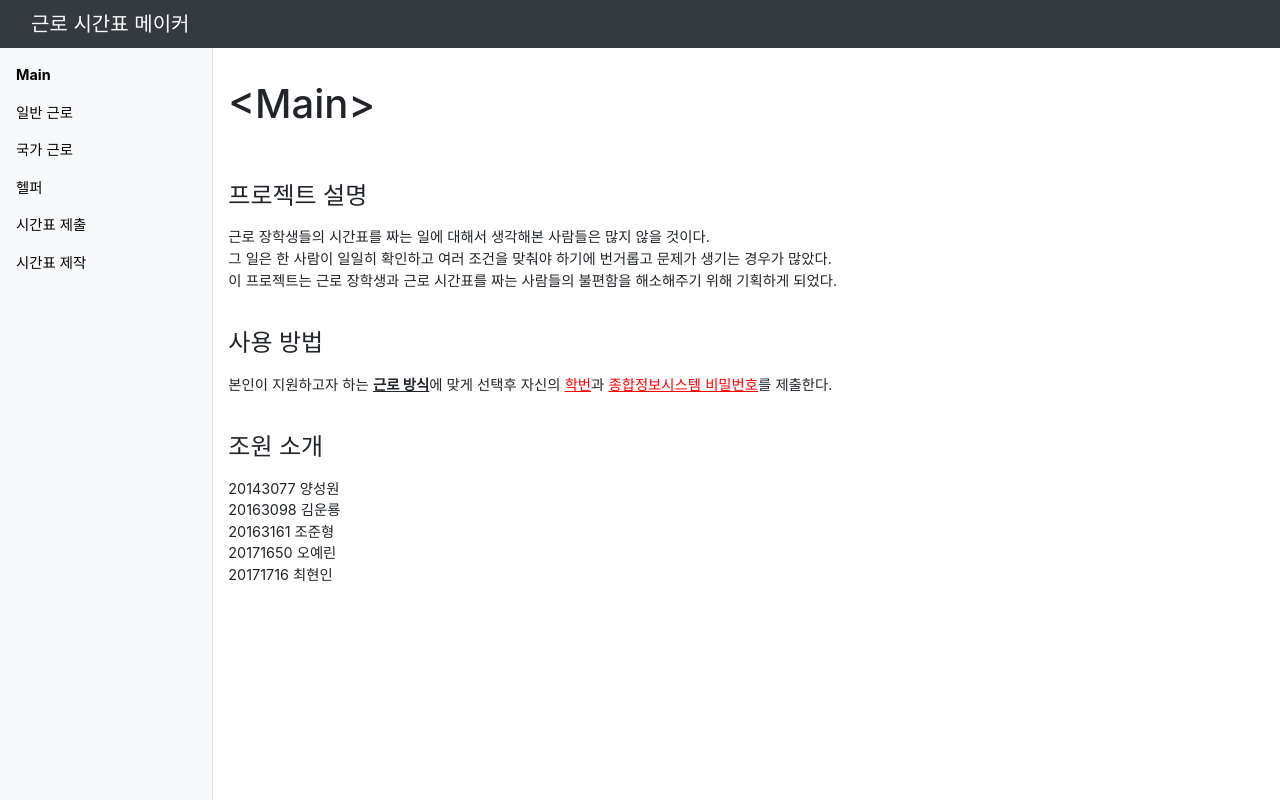
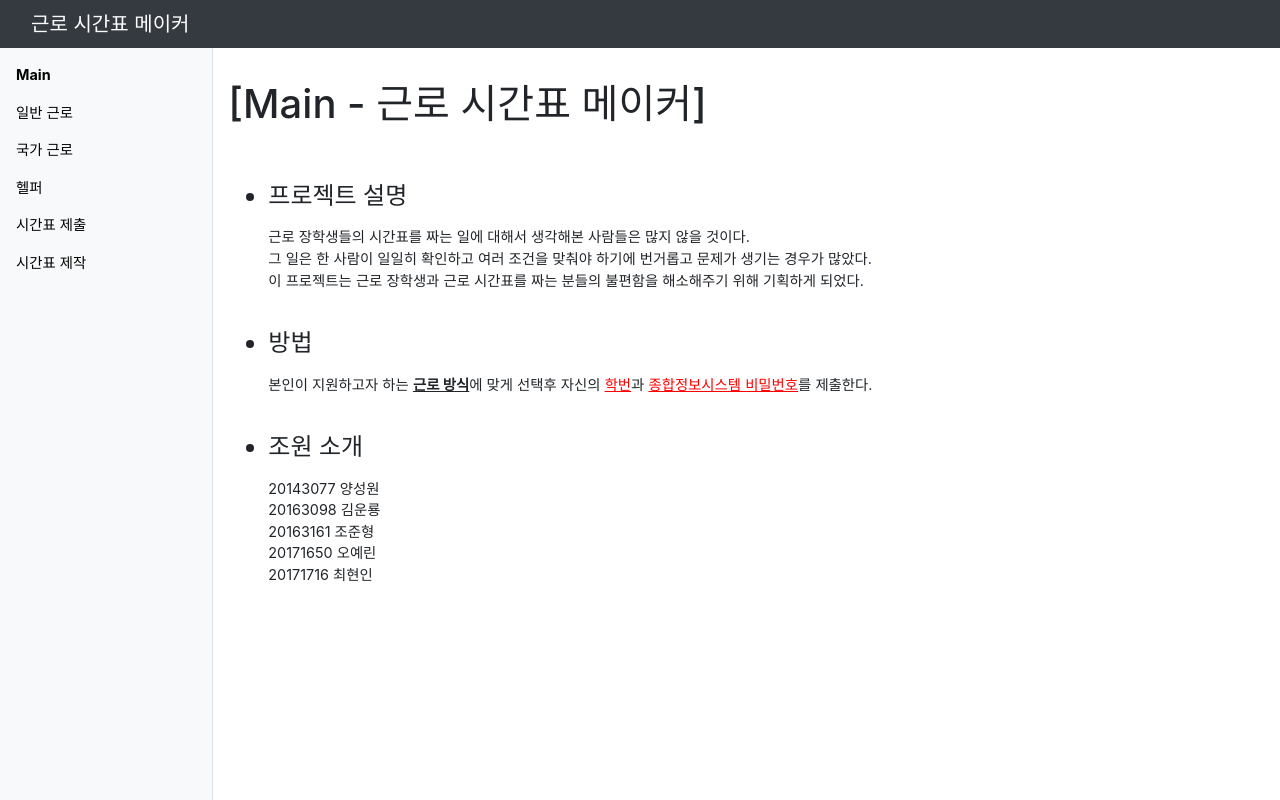
Before and after one commit to OSS-geunro/geunro-bootstrap, a plain HTML site: page main.html in a window 1280 px wide. Drawn offline with nearby package versions, Linux system fonts and the light colour scheme.

```diff
--- a/main.html
+++ b/main.html
@@ -47,25 +47,25 @@
 
       <!-- 내용 -->
       <main role="main" class="col-10 ml-auto">
-        <storng><p><h1>&ltMain&gt</h1></p></storng><br>
-        <text>
-            <storng><p><h4>프로젝트 설명</h4></p></storng>
+        <p><storng><h1>[Main - 근로 시간표 메이커]</h1></storng></p><br>
+        <text><ul>
+            <storng><p><h4><li>프로젝트 설명</li></h4></p></storng>
               근로 장학생들의 시간표를 짜는 일에 대해서 생각해본 사람들은 많지 않을 것이다.<br>
               그 일은 한 사람이 일일히 확인하고 여러 조건을 맞춰야 하기에 번거롭고 문제가 생기는 경우가 많았다.<br>
-              이 프로젝트는 근로 장학생과 근로 시간표를 짜는 사람들의 불편함을 해소해주기 위해 기획하게 되었다.<br><br>
+              이 프로젝트는 근로 장학생과 근로 시간표를 짜는 분들의 불편함을 해소해주기 위해 기획하게 되었다.<br><br>
 
-            <storng><p><h4>사용 방법</h4></p></storng>
+            <storng><p><h4><li> 방법</li></h4></p></storng>
               본인이 지원하고자 하는 <u><strong>근로 방식</strong></u>에 맞게 선택후
               자신의 <span style="color:red"><u>학번</u></span>과
               <span style="color:red"><u>종합정보시스템 비밀번호</u></span>를 제출한다.<br><br>
 
-            <storng><p><h4>조원 소개</h4></p></storng>
+            <storng><p><h4><li>조원 소개</li></h4></p></storng>
               20143077 양성원<br> <!--사진 or 링크로..-->
               20163098 김운룡<br>
               20163161 조준형<br>
               20171650 오예린<br>
               20171716 최현인<br>
-
+              </ul>
         </text>
       </main>
     </div>
```
Also changed, not shown: maker.html (+1 -1 lines).
